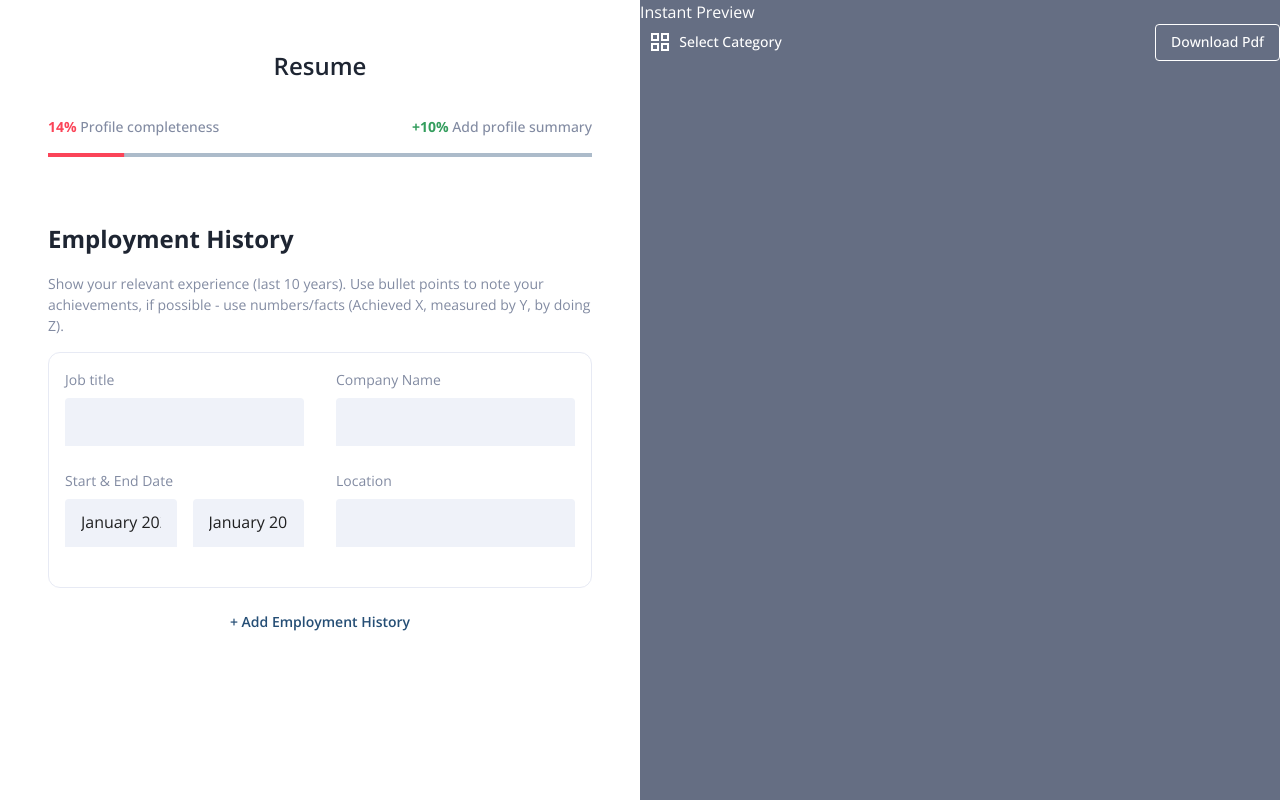
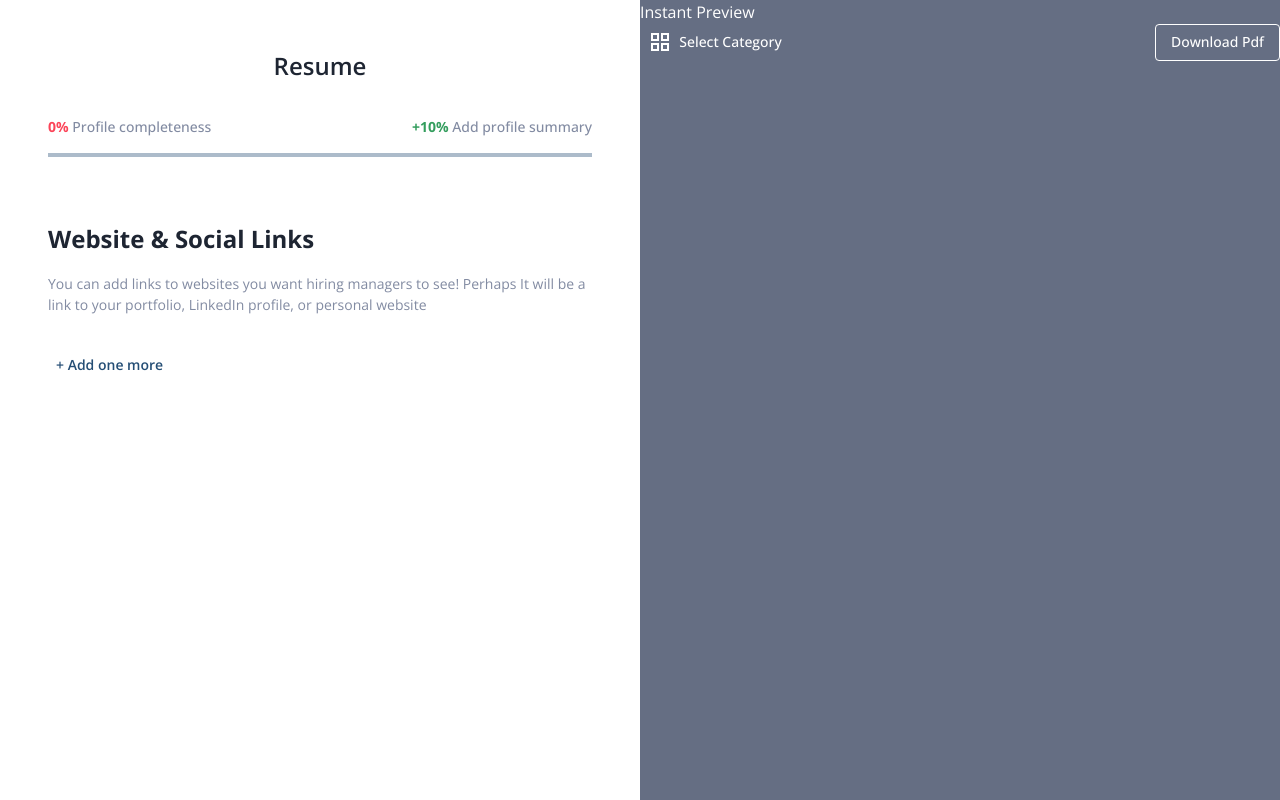
Before and after one commit to ssjisan/resume-builder, a React (Create React App) app: page / in a window 1280 px wide. Built offline with nearby package versions, Linux system fonts and the light colour scheme.

Commit message:
accordion added

```diff
--- a/src/Component/Builder/Builder.js
+++ b/src/Component/Builder/Builder.js
@@ -2,11 +2,11 @@ import { Box, Typography } from "@mui/material";
 import React from "react";
 // eslint-disable-next-line
 import Education from "./Component/Education";
+// eslint-disable-next-line
 import EmploymentHistory from "./Component/EmploymentHistory";
 // eslint-disable-next-line
 import PersonalDetails from "./Component/PersonalDetails";
 import Progressbar from "./Component/Progressbar";
-// eslint-disable-next-line
 import WebsiteSocialLinks from "./Component/WebsiteSocialLinks";
 
 export default function Builder() {
@@ -25,9 +25,9 @@ export default function Builder() {
       </Typography>
       <Progressbar />
       {/* <PersonalDetails /> */}
-      <EmploymentHistory />
+      {/* <EmploymentHistory /> */}
       {/* <Education /> */}
-      {/* <WebsiteSocialLinks /> */}
+      <WebsiteSocialLinks />
     </Box>
   );
 }
--- a/src/Component/Builder/Component/Education.js
+++ b/src/Component/Builder/Component/Education.js
@@ -114,7 +114,15 @@ export default function Education() {
           </Grid>
         </Grid>
       </Box>
-      <Button sx={{ textTransform: "none", fontWeight: 600, mt: 2 }}>
+      <Button
+        sx={{
+          textTransform: "none",
+          fontWeight: 600,
+          mt: 2,
+          display: "flex",
+          justifyContent: "flex-start",
+        }}
+      >
         + Add Education
       </Button>
     </Box>
--- a/src/Component/Builder/Component/EmploymentHistory.js
+++ b/src/Component/Builder/Component/EmploymentHistory.js
@@ -1,12 +1,28 @@
-import { Box, Button, Grid, TextField, Typography } from "@mui/material";
+import {
+  Accordion,
+  AccordionDetails,
+  AccordionSummary,
+  Box,
+  Button,
+  Grid,
+  TextField,
+  Typography,
+} from "@mui/material";
 import React, { useState } from "react";
 import dayjs from "dayjs";
 import { LocalizationProvider } from "@mui/x-date-pickers/LocalizationProvider";
 import { AdapterDayjs } from "@mui/x-date-pickers/AdapterDayjs";
 import { MobileDatePicker } from "@mui/x-date-pickers";
+import ExpandMoreIcon from "@mui/icons-material/ExpandMore";
 
 export default function EmploymentHistory() {
-  const [value, setValue] = useState();
+
+  const [jobTitle, setJobTitle] = useState("");
+  const [startDate, setStartDate] = useState();
+  const [endDate, setEndDate] = useState();
+  const handleInputChange = (e) => {
+    setJobTitle(e.target.value);
+  };
   // eslint-disable-next-line
   const [description, setDescription] = useState("");
   // eslint-disable-next-line
@@ -38,7 +54,27 @@ export default function EmploymentHistory() {
         your achievements, if possible - use numbers/facts (Achieved X, measured
         by Y, by doing Z).
       </Typography>
-      <Box sx={{ p: 2, border: "1px solid #e7eaf4", borderRadius: "12px" }}>
+      <Accordion
+        sx={{ border: "1px solid #e7eaf4", borderRadius: 2, boxShadow: "none" }}
+      >
+        <AccordionSummary expandIcon={<ExpandMoreIcon />}>
+          <Box sx={{ display: "flex", flexDirection: "column" }}>
+            <Typography
+              sx={{ fontSize: "16px", fontWeight: 600 }}
+              color="text.500"
+            >
+              {jobTitle ? jobTitle : "Not Specified"}
+            </Typography>
+            <Typography
+              sx={{ fontSize: "14px", fontWeight: 400 }}
+              color="text.400"
+            >
+              Jan 01
+            </Typography>
+          </Box>
+        </AccordionSummary>
+        <AccordionDetails>
+          <Box sx={{ p: 2 }}>
             <Grid container rowSpacing={3} columnSpacing={{ xs: 2, md: 4 }}>
               <Grid item xs={12} md={6}>
                 <Typography
@@ -47,7 +83,15 @@ export default function EmploymentHistory() {
                 >
                   Job title
                 </Typography>
-            <TextField variant="filled" size="small" fullWidth hiddenLabel />
+                <TextField
+                  variant="filled"
+                  size="small"
+                  name="Job Title"
+                  value={jobTitle}
+                  fullWidth
+                  hiddenLabel
+                  onChange={handleInputChange}
+                />
               </Grid>
               <Grid item xs={12} md={6}>
                 <Typography
@@ -56,7 +100,12 @@ export default function EmploymentHistory() {
                 >
                   Company Name
                 </Typography>
-            <TextField variant="filled" size="small" fullWidth hiddenLabel />
+                <TextField
+                  variant="filled"
+                  size="small"
+                  fullWidth
+                  hiddenLabel
+                />
               </Grid>
               <Grid item xs={12} md={6}>
                 <Typography
@@ -71,11 +120,11 @@ export default function EmploymentHistory() {
                     <LocalizationProvider dateAdapter={AdapterDayjs}>
                       <MobileDatePicker
                         views={["year", "month"]}
-                    value={value}
+                        value={startDate}
                         minDate={dayjs("2012-01-01")}
                         maxDate={dayjs("2023-06-01")}
                         onChange={(newValue) => {
-                      setValue(newValue);
+                          setStartDate(newValue);
                         }}
                         renderInput={(params) => (
                           <TextField
@@ -94,11 +143,11 @@ export default function EmploymentHistory() {
                     <LocalizationProvider dateAdapter={AdapterDayjs}>
                       <MobileDatePicker
                         views={["year", "month"]}
-                    value={value}
+                        value={endDate}
                         minDate={dayjs("2012-01-01")}
                         maxDate={dayjs("2023-06-01")}
                         onChange={(newValue) => {
-                      setValue(newValue);
+                          setEndDate(newValue);
                         }}
                         renderInput={(params) => (
                           <TextField
@@ -121,12 +170,27 @@ export default function EmploymentHistory() {
                 >
                   Location
                 </Typography>
-            <TextField variant="filled" size="small" fullWidth hiddenLabel />
+                <TextField
+                  variant="filled"
+                  size="small"
+                  fullWidth
+                  hiddenLabel
+                />
               </Grid>
               <Grid item lg={12}></Grid>
             </Grid>
           </Box>
-      <Button sx={{ textTransform: "none", fontWeight: 600, mt: 2 }}>
+        </AccordionDetails>
+      </Accordion>
+      <Button
+        sx={{
+          textTransform: "none",
+          fontWeight: 600,
+          mt: 2,
+          display: "flex",
+          justifyContent: "flex-start",
+        }}
+      >
         + Add Employment History
       </Button>
     </Box>
--- a/src/Component/Builder/Component/Progressbar.js
+++ b/src/Component/Builder/Component/Progressbar.js
@@ -3,7 +3,7 @@ import React, { useState } from "react";
 
 export default function Progressbar() {
   // eslint-disable-next-line
-  const [progress, setProgress] = useState(14);
+  const [progress, setProgress] = useState(0);
   return (
     <Box sx={{ width: "100%", mt: 4, mb: 5 }}>
       <Box
@@ -15,7 +15,7 @@ export default function Progressbar() {
         }}
       >
         <Typography sx={{ fontSize: "14px", fontWeight: 500 }} color="text.400">
-          <span style={{ fontWeight: 700, color: "#FB4458" }}>14%</span> Profile
+          <span style={{ fontWeight: 700, color: "#FB4458" }}>0%</span> Profile
           completeness
         </Typography>
         <Typography sx={{ fontSize: "14px", fontWeight: 500 }} color="text.400">
--- a/src/Component/Builder/Component/WebsiteSocialLinks.js
+++ b/src/Component/Builder/Component/WebsiteSocialLinks.js
@@ -1,4 +1,7 @@
 import {
+  Accordion,
+  AccordionDetails,
+  AccordionSummary,
   Box,
   Button,
   Grid,
@@ -6,30 +9,29 @@ import {
   TextField,
   Typography,
 } from "@mui/material";
-import React, { useEffect, useRef, useState } from "react";
+import React, { useState } from "react";
 import DeleteOutlineRoundedIcon from "@mui/icons-material/DeleteOutlineRounded";
+import ExpandMoreIcon from "@mui/icons-material/ExpandMore";
 
 export default function WebsiteSocialLinks() {
-  const ref = useRef(null);
-  const [width, setWidth] = useState();
-  useEffect(() => {
-    setWidth(ref.current ? ref.current.offsetWidth : 0);
-  }, []);
-
-  const [inputList, setInputList] = useState([{ Name: "", Link: "" }]);
-  const handleRemove = (index) => {
-    const list = [...inputList];
-    list.splice(index, 1);
-    setInputList(list);
+  const [socialMedia, setSocialMedia] = useState([]);
+  const [expanded, setExpanded] = useState();
+  const handleAccordion = (i) => (event,newExpanded) => {
+    setExpanded(newExpanded ? i : false);
   };
   const handleAdd = () => {
-    setInputList([...inputList, { Name: "", Link: "" }]);
+    setSocialMedia([...socialMedia, { Name: "", Link: "" }]);
+  };
+  const handleRemove = (index) => {
+    const list = [...socialMedia];
+    list.splice(index, 1);
+    setSocialMedia(list);
   };
   const handleInputChange = (e, index) => {
     const { name, value } = e.target;
-    const list = [...inputList];
+    const list = [...socialMedia];
     list[index][name] = value;
-    setInputList(list);
+    setSocialMedia(list);
   };
   return (
     <Box
@@ -53,28 +55,40 @@ export default function WebsiteSocialLinks() {
         It will be a link to your portfolio, LinkedIn profile, or personal
         website
       </Typography>
-
-      {inputList.map((data, i) => {
+      {socialMedia.map((data, i) => {
         return (
-          <Box
+          <Accordion
             sx={{
-              p: 2,
               border: "1px solid #e7eaf4",
-              borderRadius: "12px",
-              mb: 2,
+              borderRadius: 2,
+              boxShadow: "none",
+              mb:2
             }}
-            ref={ref}
+            expanded={expanded === i} onChange={handleAccordion(i)}
           >
+            <AccordionSummary expandIcon={<ExpandMoreIcon />}>
+              <Box sx={{ display: "flex", flexDirection: "column" }}>
+                <Typography
+                  sx={{ fontSize: "16px", fontWeight: 600 }}
+                  color="text.500"
+                >
+                  {data.Name ? data.Name : "Not Specified"}
+                </Typography>
                 <Box
                   sx={{
                     position: "absolute",
-                left: `calc(45px + ${width}px)`,
+                    top:0,
+                    left: "100%",
                   }}
                 >
                   <IconButton size="large" onClick={() => handleRemove(i)}>
                     <DeleteOutlineRoundedIcon color="text.100" />
                   </IconButton>
                 </Box>
+              </Box>
+            </AccordionSummary>
+            <AccordionDetails>
+              <Box>
                 <Grid container rowSpacing={3} columnSpacing={{ xs: 2, md: 4 }}>
                   <Grid item xs={12} md={6}>
                     <Typography
@@ -110,10 +124,18 @@ export default function WebsiteSocialLinks() {
                   </Grid>
                 </Grid>
               </Box>
+            </AccordionDetails>
+          </Accordion>
         );
       })}
       <Button
-        sx={{ textTransform: "none", fontWeight: 600, mt: 2 }}
+        sx={{
+          textTransform: "none",
+          fontWeight: 600,
+          mt: 2,
+          display: "flex",
+          justifyContent: "flex-start",
+        }}
         onClick={handleAdd}
       >
         + Add one more
--- a/src/Component/Theme/Theme.js
+++ b/src/Component/Theme/Theme.js
@@ -5,6 +5,9 @@ export default function Theme({ children }) {
   const theme = createTheme({
     typography: {
       fontFamily: "Open Sans",
+    },
+    shape: {
+
     },
     palette: {
       text: {
```
Lines whose indentation alone changed are shown as unchanged.
